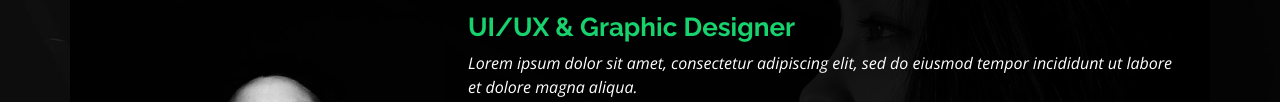
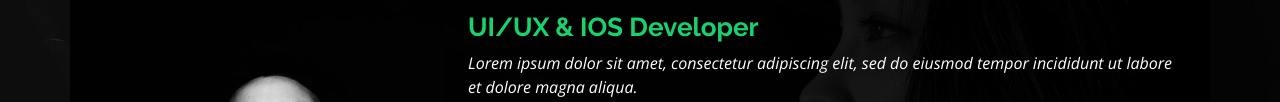
Before and after one commit to nonoproject/awad.githup.io, a plain HTML site: page index.html in a window 1280 px wide. Both pictures are taken after a click on the link "About". Shown: the part 201-303 px from the top of the page. Drawn offline with nearby package versions, Linux system fonts and the light colour scheme.

Commit message:
changed jop description

```diff
--- a/index.html
+++ b/index.html
@@ -84,7 +84,7 @@
           <img src="assets/img/me.jpg" class="img-fluid" alt="">
         </div>
         <div class="col-lg-8 pt-4 pt-lg-0 content" data-aos="fade-left">
-          <h3>UI/UX &amp; Graphic Designer</h3>
+          <h3>UI/UX &amp; IOS Developer</h3>
           <p class="fst-italic">
             Lorem ipsum dolor sit amet, consectetur adipiscing elit, sed do eiusmod tempor incididunt ut labore et dolore
             magna aliqua.
```
